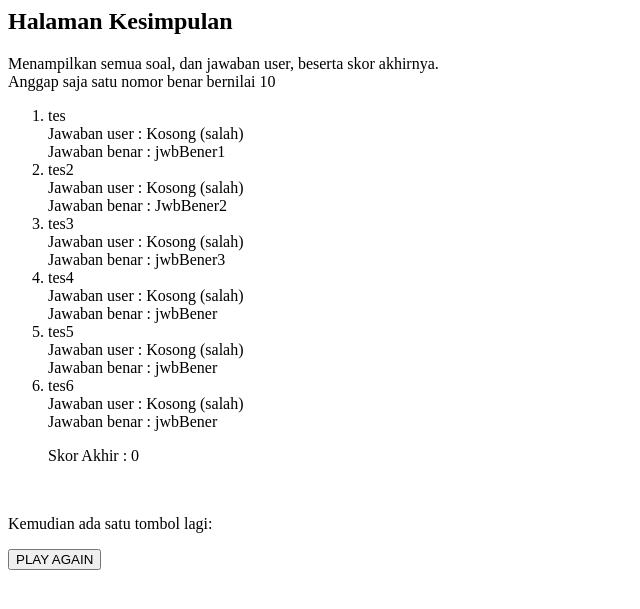
After one commit to Louis-William-Santoso/fsp, a PHP site: page /page/kesimpulan.php in a window 1280 px wide. The commit adds this page. Shown: the top 609 px of the page, without its empty margins (0-640 px from the left). Run offline with PHP 8.4, Linux system fonts and the light colour scheme; data comes from the database, SQL or seed files in the repository.

Commit message:
kesimpulan.php

```diff
--- a/class/Jawaban.php
+++ b/class/Jawaban.php
@@ -1,18 +1,23 @@
 <?php
-require_once __DIR__.'/Connect.php';
-class Jawaban{
-    public static function setData($idsoal, $jwb, $bener){
+require_once __DIR__ . '/Connect.php';
+class Jawaban
+{
+    public static function setData($idsoal, $jwb, $bener)
+    {
         $conn = new Connect();
 
         $stmt = $conn->koneksi->prepare("INSERT INTO jawaban(idsoal, isi_jawaban, benarkah) VALUES(?,?,?)");
         $stmt->bind_param("isi", $idSoal, $jwb, $bener);
         $tes = $stmt->execute();
 
-        if($tes) return true;
-        else return false;
+        if ($tes)
+            return true;
+        else
+            return false;
     }
 
-    public static function getData($idSoal){
+    public static function getData($idSoal)
+    {
         $conn = new Connect();
 
         $stmt = $conn->koneksi->prepare("SELECT * FROM jawaban WHERE idsoal = ?");
@@ -20,15 +25,35 @@ class Jawaban{
         $stmt->execute();
         $res = $stmt->get_result();
         $data = [];
-        while($row = $res->fetch_assoc()){
+        while ($row = $res->fetch_assoc()) {
             $data[] = [
                 'id' => $row['idjawaban'],
-                'idSoal' => $row ['idsoal'],
+                'idSoal' => $row['idsoal'],
                 'jawab' => $row['isi_jawaban'],
                 'benar' => $row['benarkah']
             ];
         }
         return $data;
     }
+    public static function getDetailJawaban($idJawaban)
+    {
+        $conn = new Connect();
+        $stmt = $conn->koneksi->prepare("SELECT * FROM jawaban WHERE idjawaban = ?");
+        $stmt->bind_param('i', $idJawaban);
+        $stmt->execute();
+        $res = $stmt->get_result();
+        return $res->fetch_assoc();
+    }
+
+    public static function getJawabanBenar($idSoal)
+    {
+        $conn = new Connect();
+        $stmt = $conn->koneksi->prepare("SELECT isi_jawaban FROM jawaban WHERE idsoal = ? AND benarkah = 1 LIMIT 1");
+        $stmt->bind_param('i', $idSoal);
+        $stmt->execute();
+        $res = $stmt->get_result();
+        $row = $res->fetch_assoc();
+        return $row ? $row['isi_jawaban'] : '';
+    }
 
 }
--- a/class/Soal.php
+++ b/class/Soal.php
@@ -24,5 +24,21 @@ class Soal{
         if(empty($data)) return false;
         return $data;
     }
+    public static function getAllSoal() {
+        $conn = new Connect();
+        $stmt = $conn->koneksi->prepare("SELECT * FROM soal ORDER BY nomor asc");
+        $stmt->execute();
+        $res = $stmt->get_result();
+        $data = [];
+
+        while($row = $res->fetch_assoc()){
+            $data[] = [
+                'idSoal' => $row['idsoal'],
+                'nomor' => $row['nomor'],
+                'pertanyaan' => $row['pertanyaan']
+            ];
+        }
+        return $data;
+    }
 
 }
--- /dev/null
+++ b/page/kesimpulan.php
@@ -0,0 +1,70 @@
+<?php
+require_once __DIR__ . '/../class/Soal.php';
+require_once __DIR__ . '/../class/Jawaban.php';
+
+if (isset($_POST['jawaban'])) {
+    foreach ($_POST['jawaban'] as $idSoal => $idJwb) {
+        $_SESSION['jawaban'][$idSoal] = $idJwb;
+    }
+}
+
+
+if (isset($_POST['play_again'])) {
+    unset($_SESSION['jawaban']);
+
+    global $conn;
+    header("Location: " . $conn->baseUrl . "/soal/1");
+    exit;
+}
+
+$skor_akhir = 0;
+$semuaSoal = Soal::getAllSoal();
+$list_html = "<ol>";
+
+if ($semuaSoal) {
+    foreach ($semuaSoal as $soal) {
+        $idsoal = $soal['idSoal'];
+        $pertanyaan = $soal['pertanyaan'];
+
+        $list_html .= "<li>$pertanyaan<br>";
+
+        // Pengecekan jawaban user
+        if (isset($_SESSION['jawaban'][$idsoal])) {
+            $idjawaban_user = $_SESSION['jawaban'][$idsoal];
+            $detailJawabanUser = Jawaban::getDetailJawaban($idjawaban_user);
+            $teks_jawaban_user = $detailJawabanUser['isi_jawaban'];
+
+            if ($detailJawabanUser['benarkah'] == 1) {
+                $skor_akhir += 10;
+                $list_html .= "Jawaban user : $teks_jawaban_user (benar)</li>";
+            } else {
+                $jawaban_benar = Jawaban::getJawabanBenar($idsoal);
+                $list_html .= "Jawaban user : $teks_jawaban_user (salah)<br>";
+                $list_html .= "Jawaban benar : $jawaban_benar</li>";
+            }
+        } else {
+            // Jika tidak dijawab
+            $jawaban_benar = Jawaban::getJawabanBenar($idsoal);
+            $list_html .= "Jawaban user : Kosong (salah)<br>";
+            $list_html .= "Jawaban benar : $jawaban_benar</li>";
+        }
+    }
+}
+$list_html .= "</ol>";
+?>
+
+<h2>Halaman Kesimpulan</h2>
+<p>Menampilkan semua soal, dan jawaban user, beserta skor akhirnya.<br>
+Anggap saja satu nomor benar bernilai 10</p>
+
+<!-- Menampilkan list pertanyaan dan jawaban[cite: 6] -->
+<?=$list_html?>
+
+<!-- Menampilkan Skor Akhir di bawah list[cite: 6] -->
+<p style="margin-left: 40px;">Skor Akhir : <?=$skor_akhir?></p>
+
+<br>
+<p>Kemudian ada satu tombol lagi:</p>
+<form method="post" action="">
+    <input type="submit" name="play_again" value="PLAY AGAIN">
+</form>
```
Also changed, not shown: page/soal.php (+25 -10 lines).
